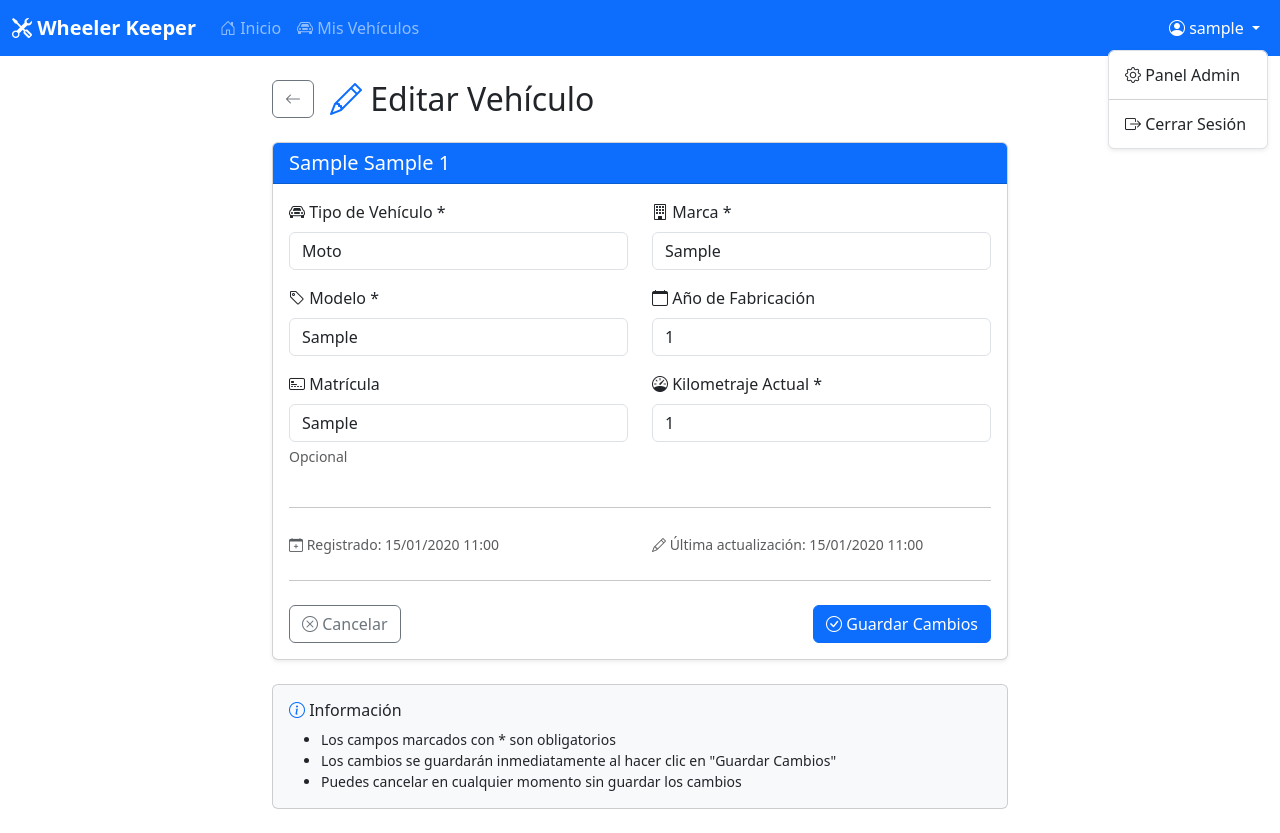
After one commit to jlleongarcia/wheeler-keeper, a Django app: page /mantenimiento/vehiculos/1/editar/ in a window 1280 px wide, after a click that opens the changed part. The commit adds this page. Run offline with Django 4.2, Linux system fonts and the light colour scheme; a user stored in the database is signed in; tables that the repository leaves empty hold one stand-in row (values such as "Sample post").

Commit message:
ignore backups  in github and able edit and remove vehicles

```diff
--- a/maintenance/templates/maintenance/base.html
+++ b/maintenance/templates/maintenance/base.html
@@ -23,6 +23,31 @@
         }
         .navbar-brand {
             font-weight: bold;
+        }
+
+        /* Asegurar que el dropdown del usuario quede dentro de la pantalla */
+        .dropdown-menu {
+            border: 1px solid #dee2e6;
+            box-shadow: 0 0.125rem 0.25rem rgba(0, 0, 0, 0.075);
+        }
+
+        .dropdown-menu-end {
+            --bs-position: end;
+        }
+
+        /* Para pantallas pequeñas, ajustar el dropdown */
+        @media (max-width: 767px) {
+            .dropdown-menu-end {
+                right: 0 !important;
+                left: auto !important;
+                transform: none !important;
+            }
+        }
+
+        /* Asegurar que el dropdown no se salga de la ventana */
+        .dropdown-menu {
+            max-width: calc(100vw - 20px);
+            overflow: hidden;
         }
     </style>
 
@@ -61,7 +86,7 @@
                             <a class="nav-link dropdown-toggle" href="#" role="button" data-bs-toggle="dropdown">
                                 <i class="bi bi-person-circle"></i> {{ user.username }}
                             </a>
-                            <ul class="dropdown-menu">
+                            <ul class="dropdown-menu dropdown-menu-end">
                                 {% if user.is_staff %}
                                     <li><a class="dropdown-item" href="/admin/" target="_blank">
                                         <i class="bi bi-gear"></i> Panel Admin
@@ -111,6 +136,26 @@
     <!-- Bootstrap JS -->
     <script src="https://cdn.jsdelivr.net/npm/bootstrap@5.3.0/dist/js/bootstrap.bundle.min.js"></script>
 
+    <script>
+        // Ajustar posición del dropdown del usuario para evitar desbordamiento
+        document.addEventListener('DOMContentLoaded', function() {
+            const dropdowns = document.querySelectorAll('.dropdown');
+
+            dropdowns.forEach(function(dropdown) {
+                dropdown.addEventListener('show.bs.dropdown', function() {
+                    const dropdownMenu = this.querySelector('.dropdown-menu');
+                    const rect = dropdownMenu.getBoundingClientRect();
+                    const viewportWidth = window.innerWidth;
+
+                    // Si el dropdown se sale por la derecha, añadir clase para alinearlo a la derecha
+                    if (rect.right > viewportWidth) {
+                        dropdownMenu.classList.add('dropdown-menu-end');
+                    }
+                });
+            });
+        });
+    </script>
+
     {% block extra_js %}{% endblock %}
 </body>
 </html>
--- /dev/null
+++ b/maintenance/templates/maintenance/vehiculos/editar.html
@@ -0,0 +1,172 @@
+{% extends 'maintenance/base.html' %}
+
+{% block title %}Editar {{ vehiculo.nombre_completo }} - Wheeler Keeper{% endblock %}
+
+{% block content %}
+<div class="py-4">
+    <div class="container">
+        <div class="row justify-content-center">
+            <div class="col-md-8">
+                <div class="d-flex align-items-center mb-4">
+                    <a href="{% url 'maintenance:detalle_vehiculo' vehiculo.id %}" class="btn btn-outline-secondary me-3">
+                        <i class="bi bi-arrow-left"></i>
+                    </a>
+                    <h1 class="h2 mb-0">
+                        <i class="bi bi-pencil text-primary"></i>
+                        Editar Vehículo
+                    </h1>
+                </div>
+
+                <div class="card shadow-sm">
+                    <div class="card-header bg-primary text-white">
+                        <h5 class="mb-0">{{ vehiculo.nombre_completo }}</h5>
+                    </div>
+                    <div class="card-body">
+                        <form method="post" novalidate>
+                            {% csrf_token %}
+
+                            <div class="row">
+                                <!-- Tipo de vehículo -->
+                                <div class="col-md-6 mb-3">
+                                    <label for="{{ form.tipo.id_for_label }}" class="form-label">
+                                        <i class="bi bi-car-front"></i>
+                                        Tipo de Vehículo *
+                                    </label>
+                                    {{ form.tipo }}
+                                    {% if form.tipo.errors %}
+                                        <div class="text-danger small">
+                                            {{ form.tipo.errors.0 }}
+                                        </div>
+                                    {% endif %}
+                                </div>
+
+                                <!-- Marca -->
+                                <div class="col-md-6 mb-3">
+                                    <label for="{{ form.marca.id_for_label }}" class="form-label">
+                                        <i class="bi bi-building"></i>
+                                        Marca *
+                                    </label>
+                                    {{ form.marca }}
+                                    {% if form.marca.errors %}
+                                        <div class="text-danger small">
+                                            {{ form.marca.errors.0 }}
+                                        </div>
+                                    {% endif %}
+                                </div>
+                            </div>
+
+                            <div class="row">
+                                <!-- Modelo -->
+                                <div class="col-md-6 mb-3">
+                                    <label for="{{ form.modelo.id_for_label }}" class="form-label">
+                                        <i class="bi bi-tag"></i>
+                                        Modelo *
+                                    </label>
+                                    {{ form.modelo }}
+                                    {% if form.modelo.errors %}
+                                        <div class="text-danger small">
+                                            {{ form.modelo.errors.0 }}
+                                        </div>
+                                    {% endif %}
+                                </div>
+
+                                <!-- Año -->
+                                <div class="col-md-6 mb-3">
+                                    <label for="{{ form.año.id_for_label }}" class="form-label">
+                                        <i class="bi bi-calendar"></i>
+                                        Año de Fabricación
+                                    </label>
+                                    {{ form.año }}
+                                    {% if form.año.errors %}
+                                        <div class="text-danger small">
+                                            {{ form.año.errors.0 }}
+                                        </div>
+                                    {% endif %}
+                                </div>
+                            </div>
+
+                            <div class="row">
+                                <!-- Matrícula -->
+                                <div class="col-md-6 mb-3">
+                                    <label for="{{ form.matricula.id_for_label }}" class="form-label">
+                                        <i class="bi bi-credit-card-2-front"></i>
+                                        Matrícula
+                                    </label>
+                                    {{ form.matricula }}
+                                    {% if form.matricula.errors %}
+                                        <div class="text-danger small">
+                                            {{ form.matricula.errors.0 }}
+                                        </div>
+                                    {% endif %}
+                                    <div class="form-text">Opcional</div>
+                                </div>
+
+                                <!-- Kilometraje -->
+                                <div class="col-md-6 mb-3">
+                                    <label for="{{ form.kilometraje_actual.id_for_label }}" class="form-label">
+                                        <i class="bi bi-speedometer"></i>
+                                        Kilometraje Actual *
+                                    </label>
+                                    {{ form.kilometraje_actual }}
+                                    {% if form.kilometraje_actual.errors %}
+                                        <div class="text-danger small">
+                                            {{ form.kilometraje_actual.errors.0 }}
+                                        </div>
+                                    {% endif %}
+                                </div>
+                            </div>
+
+                            <hr class="my-4">
+
+                            <!-- Información adicional -->
+                            <div class="row">
+                                <div class="col-md-6">
+                                    <small class="text-muted">
+                                        <i class="bi bi-calendar-plus"></i>
+                                        Registrado: {{ vehiculo.fecha_creacion|date:"d/m/Y H:i" }}
+                                    </small>
+                                </div>
+                                <div class="col-md-6">
+                                    <small class="text-muted">
+                                        <i class="bi bi-pencil"></i>
+                                        Última actualización: {{ vehiculo.fecha_actualizacion|date:"d/m/Y H:i" }}
+                                    </small>
+                                </div>
+                            </div>
+
+                            <hr class="my-4">
+
+                            <!-- Botones -->
+                            <div class="d-flex justify-content-between">
+                                <a href="{% url 'maintenance:detalle_vehiculo' vehiculo.id %}" class="btn btn-outline-secondary">
+                                    <i class="bi bi-x-circle"></i>
+                                    Cancelar
+                                </a>
+                                <button type="submit" class="btn btn-primary">
+                                    <i class="bi bi-check-circle"></i>
+                                    Guardar Cambios
+                                </button>
+                            </div>
+                        </form>
+                    </div>
+                </div>
+
+                <!-- Información adicional -->
+                <div class="card mt-4 bg-light">
+                    <div class="card-body">
+                        <h6 class="card-title">
+                            <i class="bi bi-info-circle text-primary"></i>
+                            Información
+                        </h6>
+                        <ul class="mb-0 small">
+                            <li>Los campos marcados con * son obligatorios</li>
+                            <li>Los cambios se guardarán inmediatamente al hacer clic en "Guardar Cambios"</li>
+                            <li>Puedes cancelar en cualquier momento sin guardar los cambios</li>
+                        </ul>
+                    </div>
+                </div>
+            </div>
+        </div>
+    </div>
+</div>
+{% endblock %}
```
Also changed, not shown: maintenance/templates/maintenance/vehiculos/eliminar.html (added, +124 -0 lines), README.md, 3 other files.
